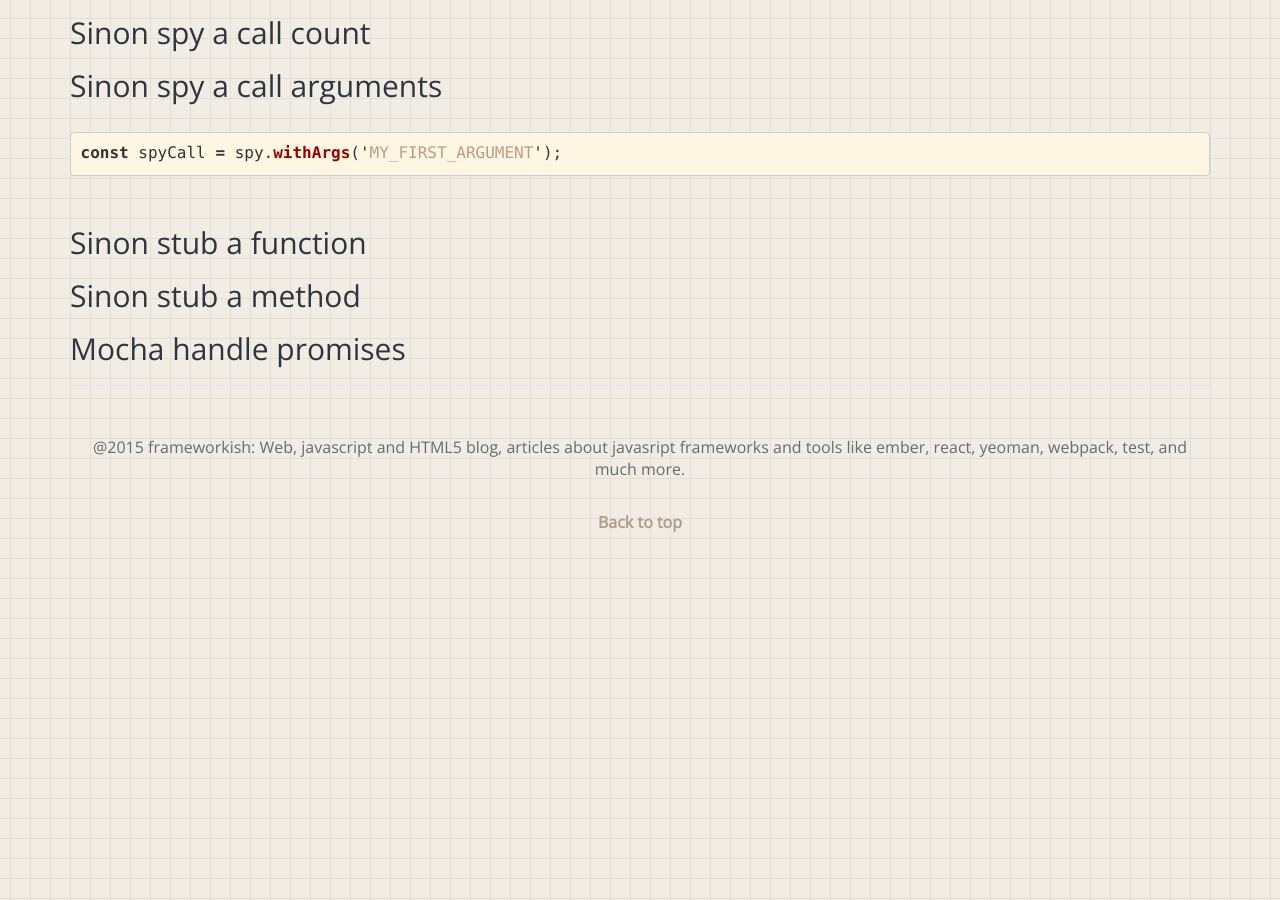
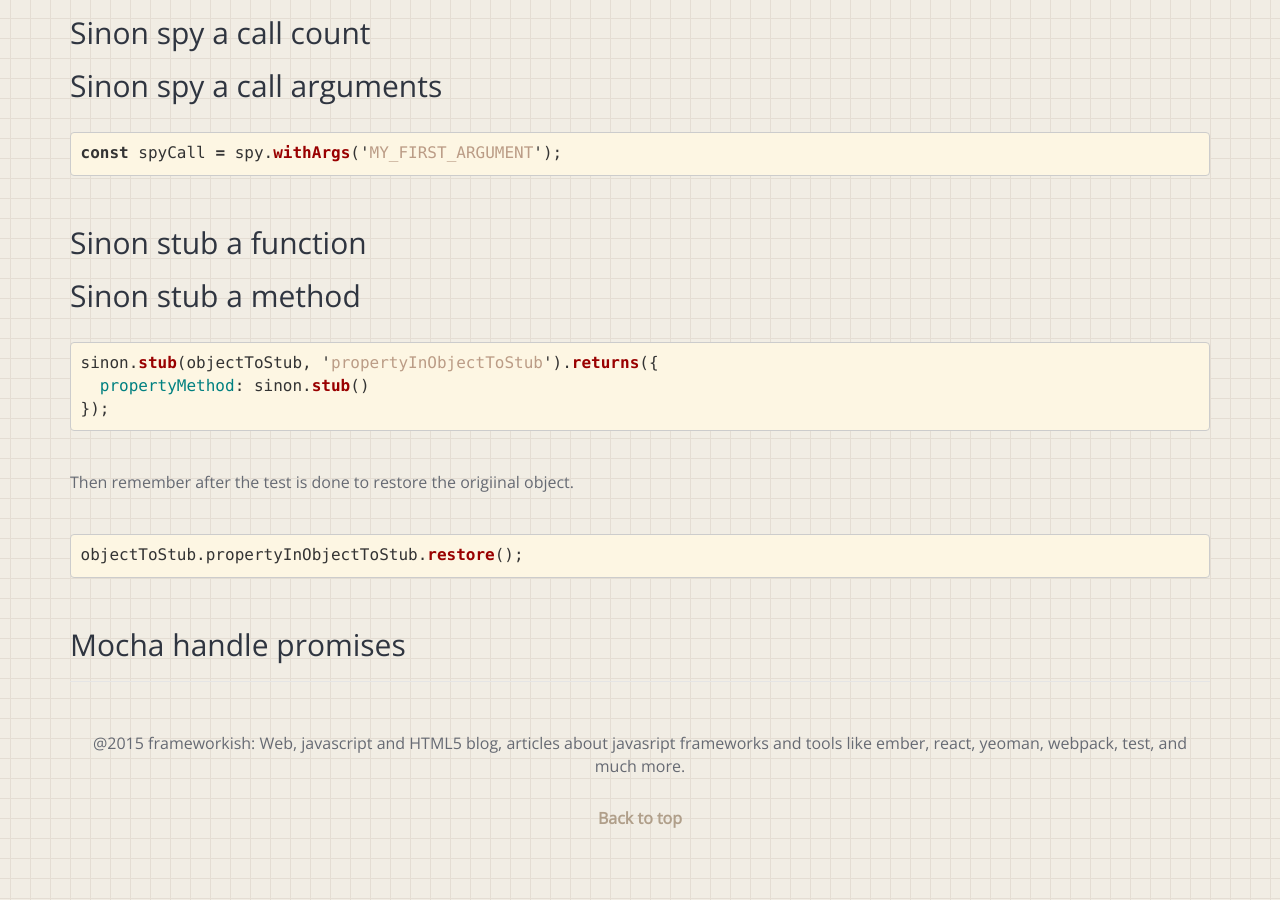
Before and after one commit to Rastikko/Rastikko.github.io, a Jekyll site: the page built from _posts/2018-03-27-cheatsheet-for-testing-using-chai-and-sinon.md, in a window 1280 px wide and 900 px high, scrolled down 1632 px. Built offline with Jekyll 4.4.1, drawn with Linux system fonts in a browser that asks for light colours.

Commit message:
add stub thinigi

````diff
--- a/_posts/2018-03-27-cheatsheet-for-testing-using-chai-and-sinon.md
+++ b/_posts/2018-03-27-cheatsheet-for-testing-using-chai-and-sinon.md
@@ -69,4 +69,16 @@ const spyCall = spy.withArgs('MY_FIRST_ARGUMENT');
 
 ## Sinon stub a method
 
+```js
+sinon.stub(objectToStub, 'propertyInObjectToStub').returns({
+  propertyMethod: sinon.stub()
+});
+```
+
+Then remember after the test is done to restore the origiinal object.
+
+```js
+objectToStub.propertyInObjectToStub.restore();
+```
+
 ## Mocha handle promises
````
